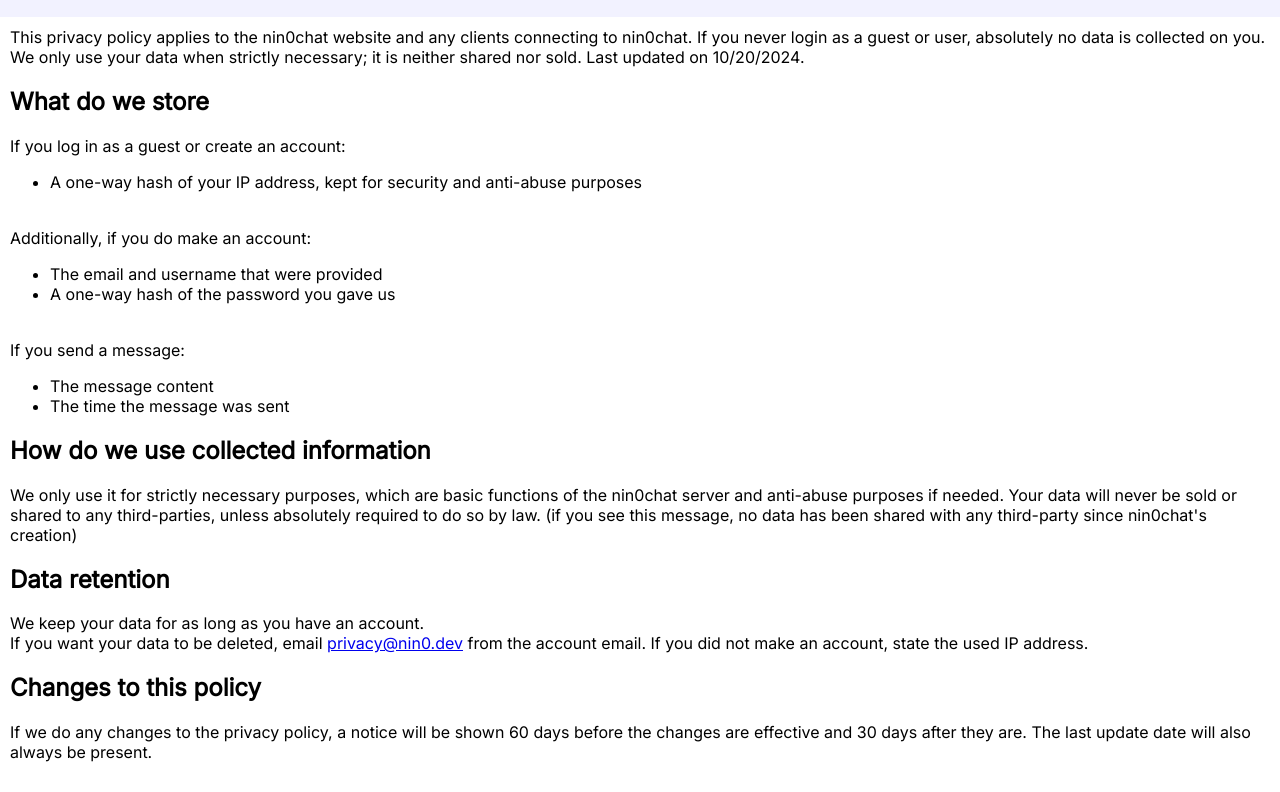
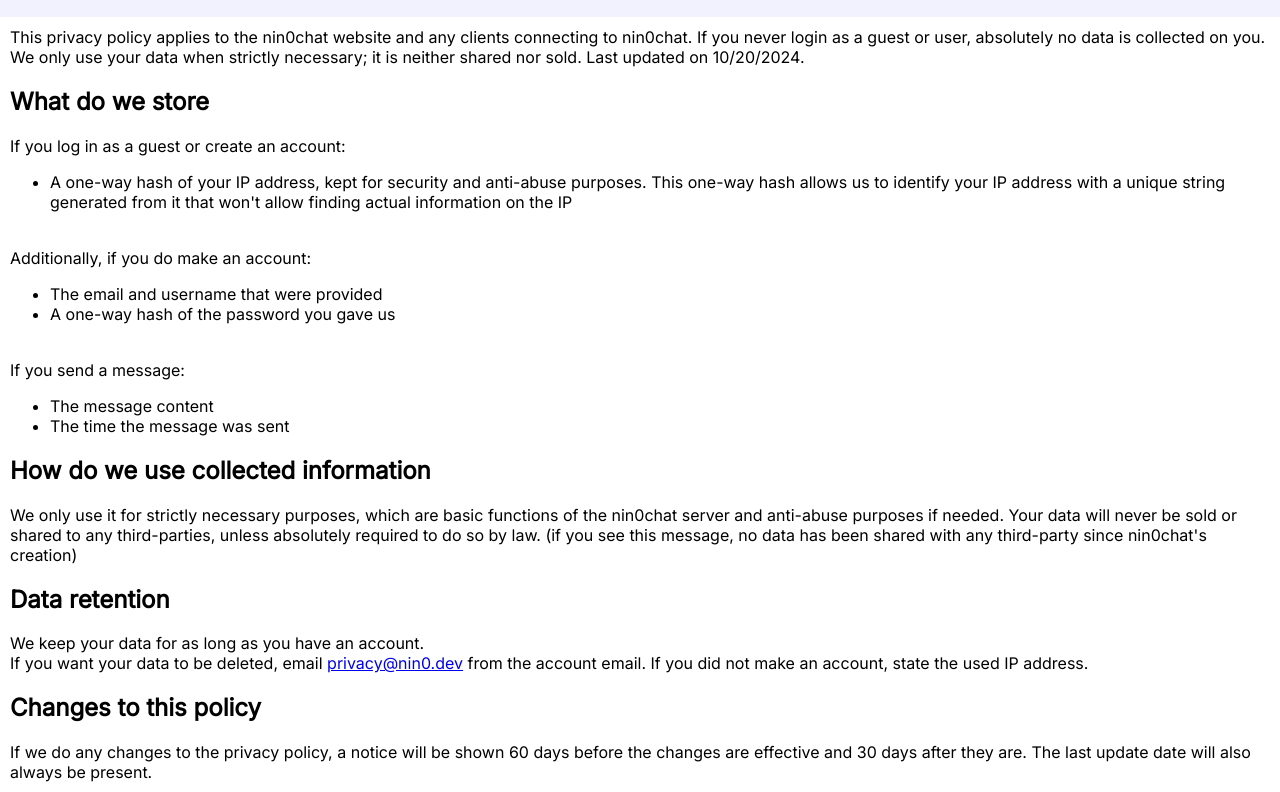
Before and after one commit to nin0chat/frontend, a website built with Vite: page privacy.html in a window 1280 px wide. Shown: the part 71-863 px from the top of the page. Built offline with nearby package versions, Linux system fonts and the light colour scheme.

Commit message:
Update privacy.html

```diff
--- a/privacy.html
+++ b/privacy.html
@@ -24,7 +24,7 @@
             <h2>What do we store</h2>
             If you log in as a guest or create an account:
             <ul>
-                <li>A one-way hash of your IP address, kept for security and anti-abuse purposes</li>
+                <li>A one-way hash of your IP address, kept for security and anti-abuse purposes. This one-way hash allows us to identify your IP address with a unique string generated from it that won't allow finding actual information on the IP</li>
             </ul>
             <br />
             Additionally, if you do make an account:
```
